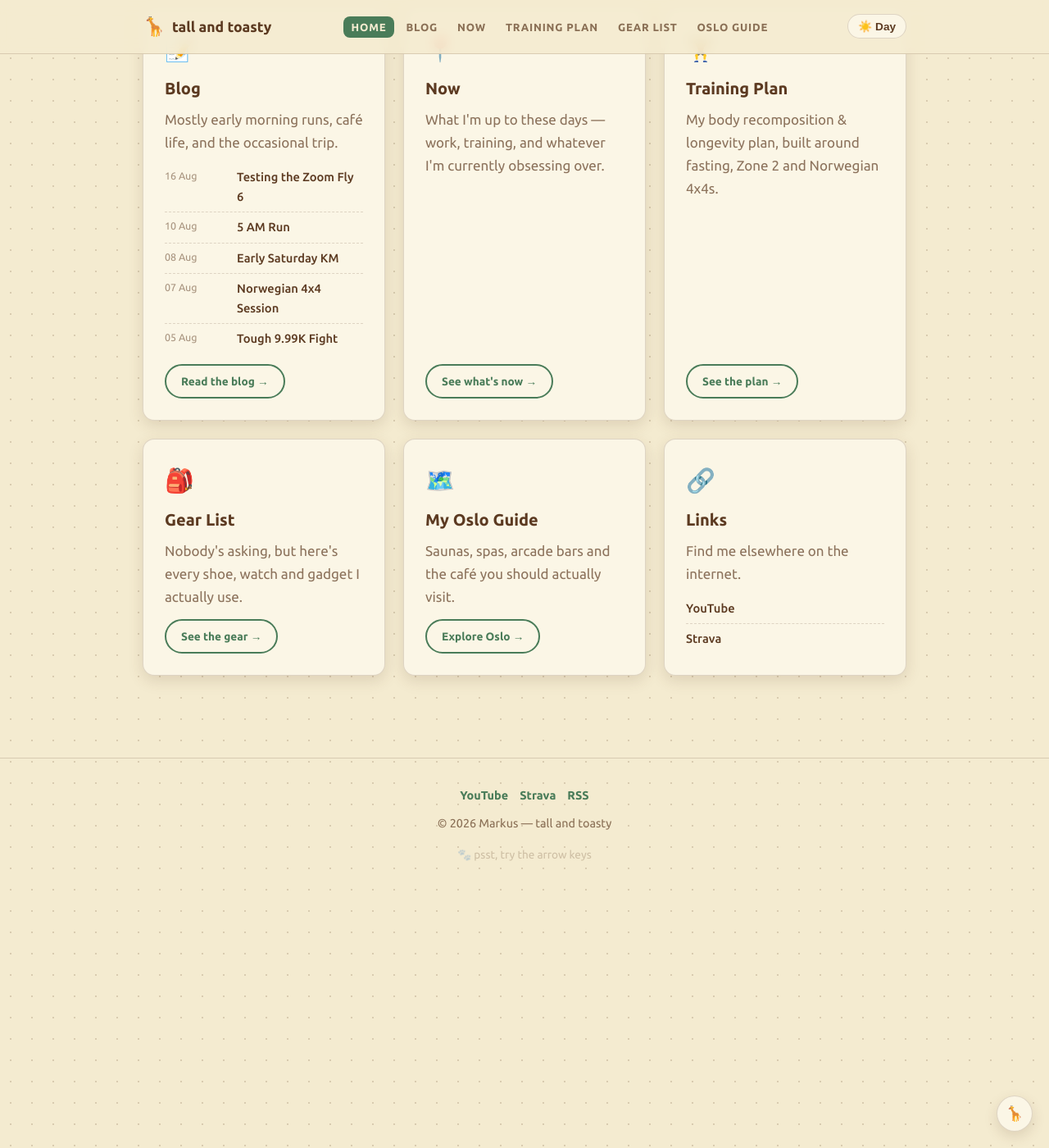
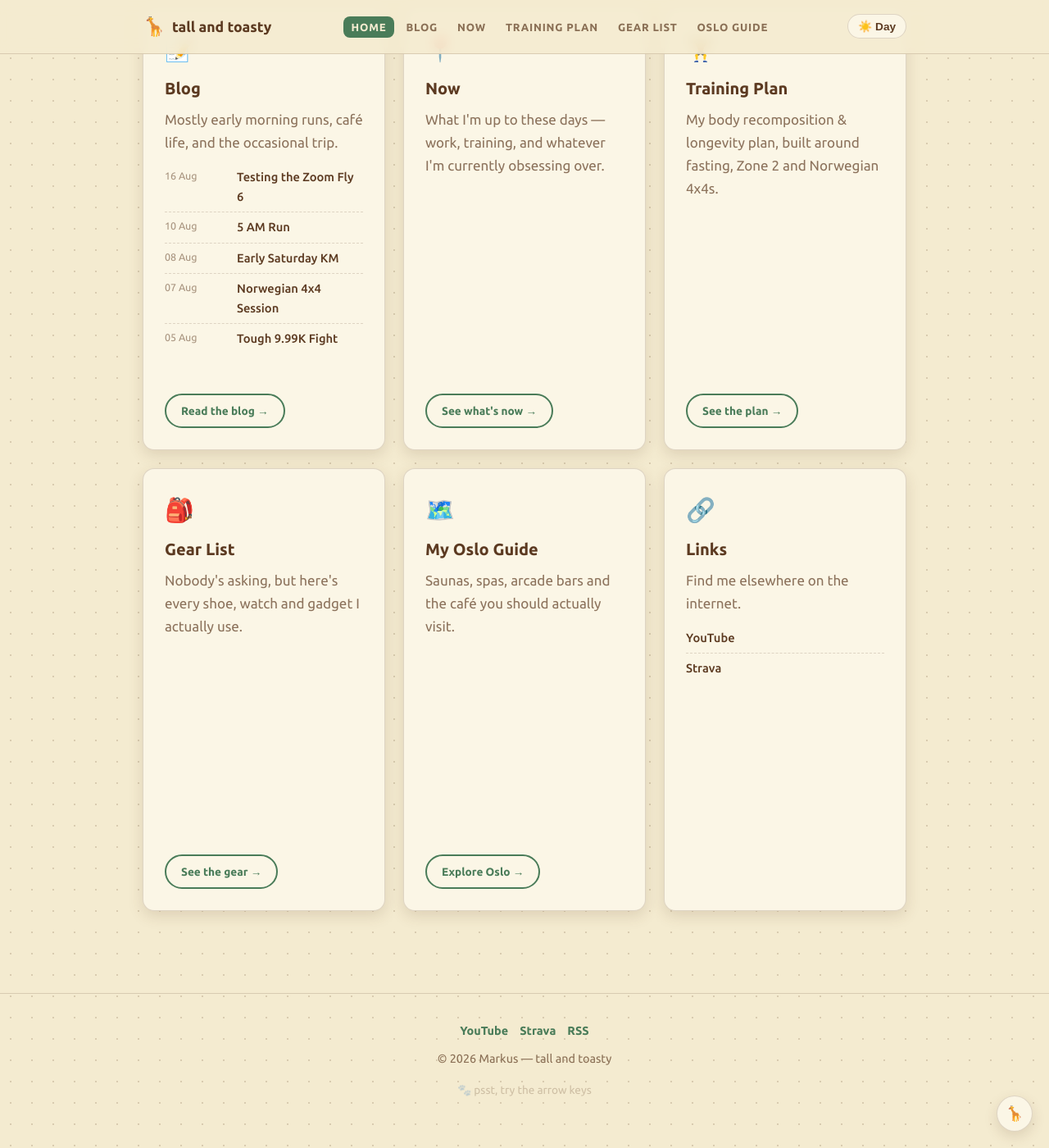
Before and after one commit to markuslyngmo/tallandtoasty, a Jekyll site: the page built from index.md, in a window 1280 px wide and 1400 px high, scrolled down 1372 px. Shown: the whole window at 82% size. Built offline with Jekyll 4.4.1, drawn with Linux system fonts in a browser that asks for light colours.

Commit message:
Give Explore cards on the home page equal height

```diff
--- a/assets/css/main.css
+++ b/assets/css/main.css
@@ -301,6 +301,7 @@ code { background: var(--bg-deep); padding: 0.15em 0.4em; border-radius: 5px; fo
   display: flex;
   flex-direction: column;
   gap: 12px;
+  min-height: 540px;
   box-shadow: 0 6px 18px var(--shadow);
   transition: transform 0.2s ease, box-shadow 0.2s ease;
 }
```
